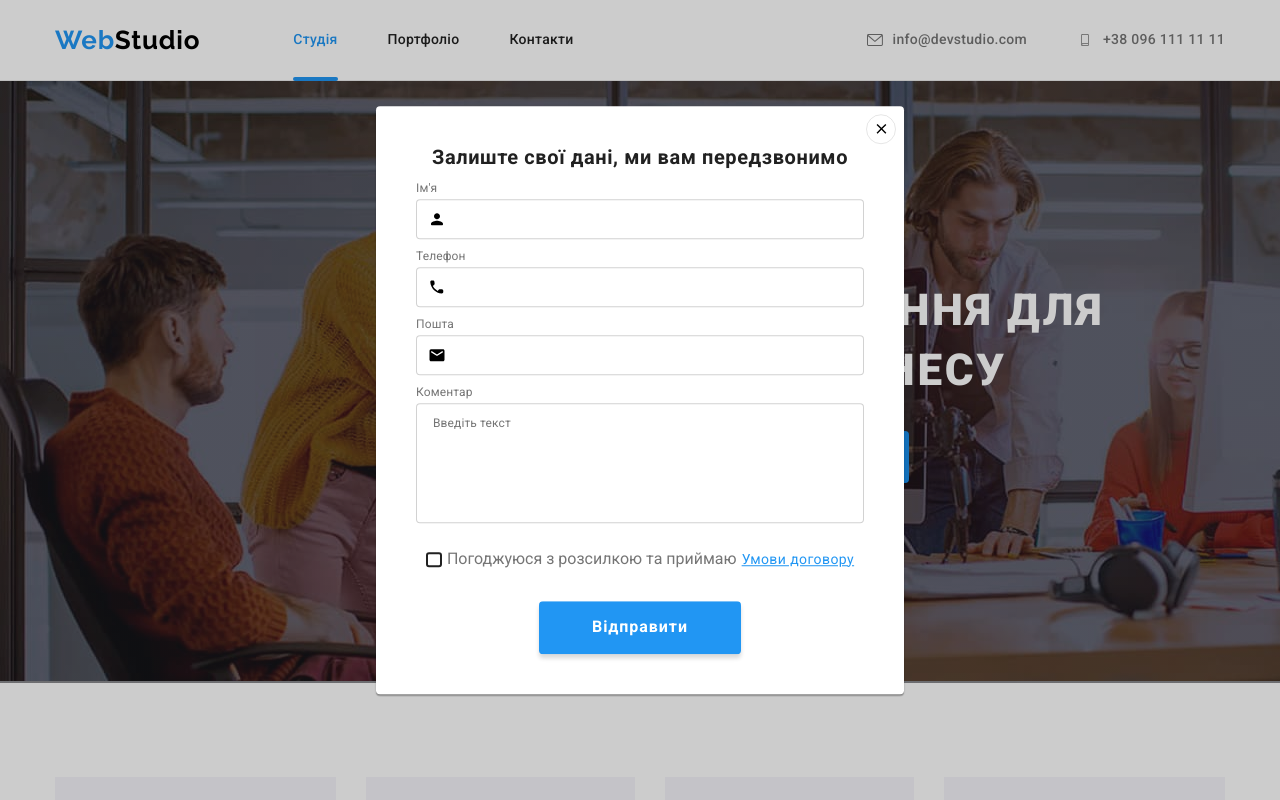
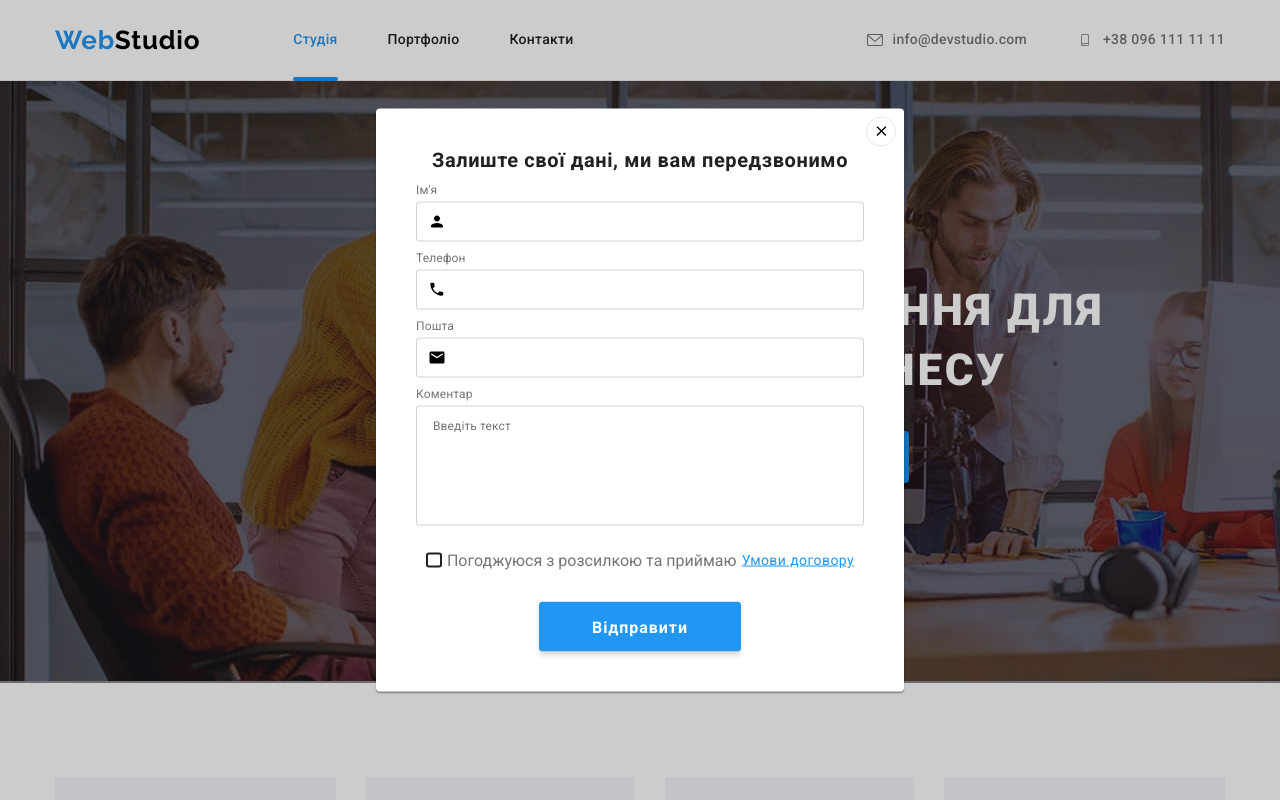
Before and after one commit to smorodinajam/goit-markup-hw-06, a plain HTML site: page index.html in a window 1280 px wide. Both pictures are taken after a click on the button "Замовити послугу". Shown: the top 800 px of the page. Drawn offline with nearby package versions, Linux system fonts and the light colour scheme.

Commit message:
Update style.css
Розміри модального вікна

```diff
--- a/css/styles.css
+++ b/css/styles.css
@@ -626,7 +626,7 @@ body {
   display: block;
   margin-bottom: 4px;
   font-size: 12px;
-  line-height: 1.17;
+  line-height: 1.16;
   letter-spacing: 0.01em;
   color: var(--primary-text-color);
 }
@@ -658,7 +658,7 @@ body {
   resize: none;
 }
 .field-comment {
-  margin-bottom: 20px;
+  margin-bottom: 19px;
 }
 .modal-contacts-icon {
   position: absolute;
@@ -674,7 +674,7 @@ body {
   display: flex;
   justify-content: center;
   align-items: center;
-  margin-bottom: 30px;
+  margin-bottom: 29px;
 }
 .check-text {
   display: flex;
@@ -741,6 +741,7 @@ body {
 .submit-btn {
   margin: 0 auto;
 
+  height: 50px;
   min-width: 200px;
   padding: 10px 52px;
   background-color: var(--accent-color);
@@ -754,7 +755,7 @@ body {
   font-size: 16px;
   line-height: 1.88;
   letter-spacing: 0.06em;
-  color: #ffffff;
+  color: var(--primary-white-color);
 
   transition: background-color 250ms cubic-bezier(0.4, 0, 0.2, 1),
     color 250ms cubic-bezier(0.4, 0, 0.2, 1);
```
